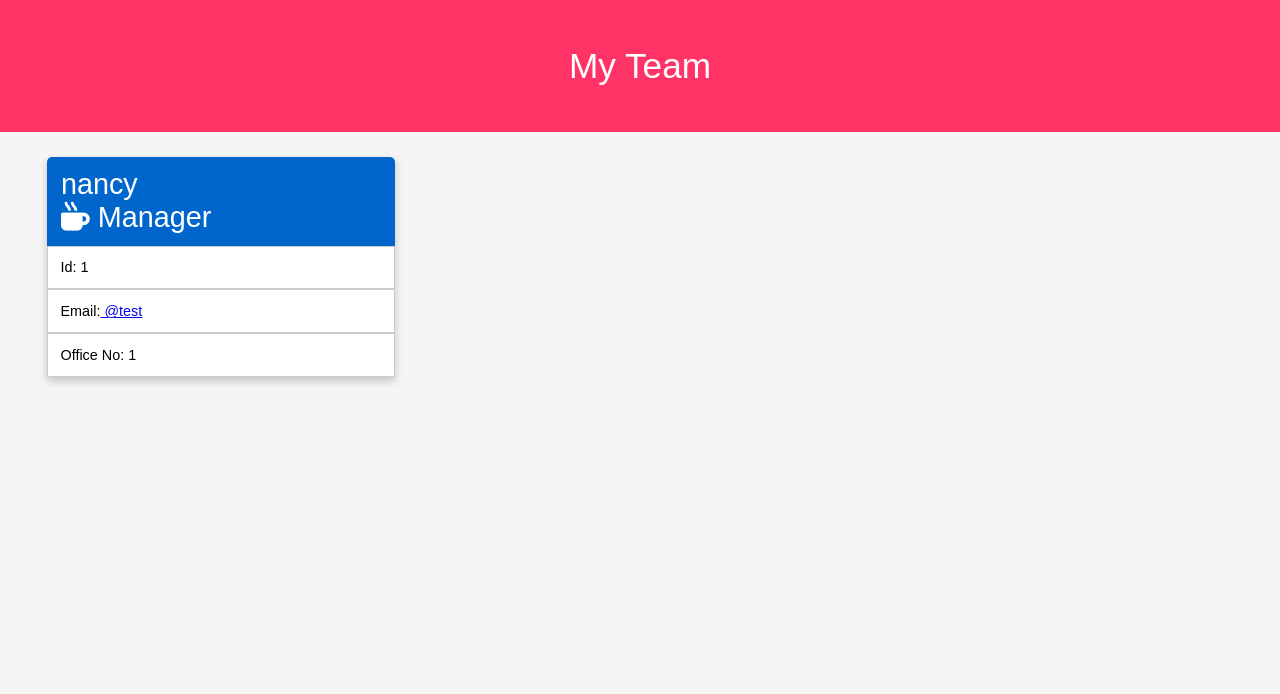
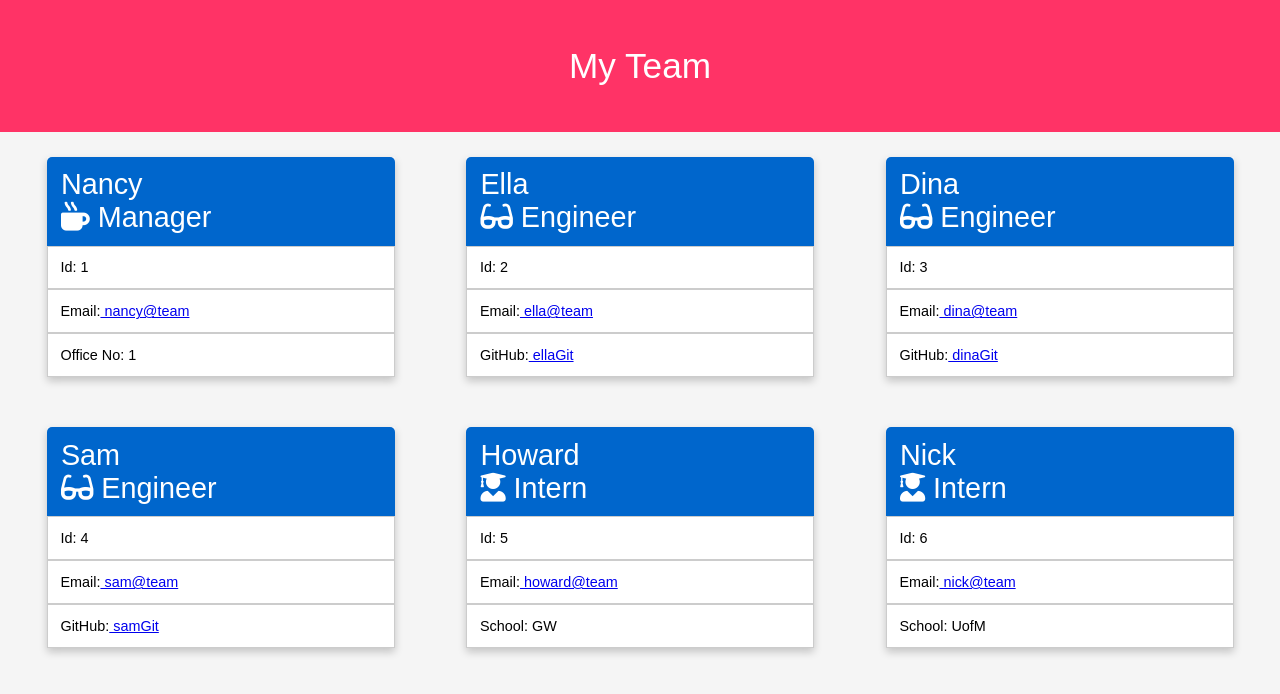
Before and after one commit to ngalter/team, a website: page output/myteam.html in a window 1280 px wide. Drawn offline with Linux system fonts and the light colour scheme.

Commit message:
Update myteam.html
updated output file with 6 team members

```diff
--- a/output/myteam.html
+++ b/output/myteam.html
@@ -77,13 +77,53 @@
   <body>
     <header>My Team</header>
     <div class="grid-container"><div class="card">
-<div class="card-header">nancy<br>
+<div class="card-header">Nancy<br>
 <i class="fas fa-mug-hot"></i> Manager</div>
 <div class="card-body">
   <div class="card-item">Id: 1</div>
-  <div class="card-item">Email:<a href='#'> @test</a></div>
+  <div class="card-item">Email:<a href='#'> nancy@team</a></div>
   <div class="card-item">Office No: 1</div>
 </div>
+</div><div class="card">
+<div class="card-header">Ella<br>
+<i class="fas fa-glasses"></i> Engineer</div>
+<div class="card-body">
+  <div class="card-item">Id: 2</div>
+  <div class="card-item">Email:<a href='#'> ella@team</a></div>
+  <div class="card-item">GitHub:<a href='#'> ellaGit</a></div>
+</div>
+</div><div class="card">
+<div class="card-header">Dina<br>
+<i class="fas fa-glasses"></i> Engineer</div>
+<div class="card-body">
+  <div class="card-item">Id: 3</div>
+  <div class="card-item">Email:<a href='#'> dina@team</a></div>
+  <div class="card-item">GitHub:<a href='#'> dinaGit</a></div>
+</div>
+</div><div class="card">
+<div class="card-header">Sam<br>
+<i class="fas fa-glasses"></i> Engineer</div>
+<div class="card-body">
+  <div class="card-item">Id: 4</div>
+  <div class="card-item">Email:<a href='#'> sam@team</a></div>
+  <div class="card-item">GitHub:<a href='#'> samGit</a></div>
+</div>
+</div><div class="card">
+  <div class="card-header">Howard<br>
+  <i class="fas fa-user-graduate"></i> Intern</div>
+  <div class="card-body">
+    <div class="card-item">Id: 5</div>
+    <div class="card-item">Email:<a href='#'> howard@team</a></div>
+    <div class="card-item">School: GW</div>
+  </div>
+</div><div class="card">
+  <div class="card-header">Nick<br>
+  <i class="fas fa-user-graduate"></i> Intern</div>
+  <div class="card-body">
+    <div class="card-item">Id: 6</div>
+    <div class="card-item">Email:<a href='#'> nick@team</a></div>
+    <div class="card-item">School: UofM</div>
+  </div>
 </div></div>
   </body>
   </html>
```
